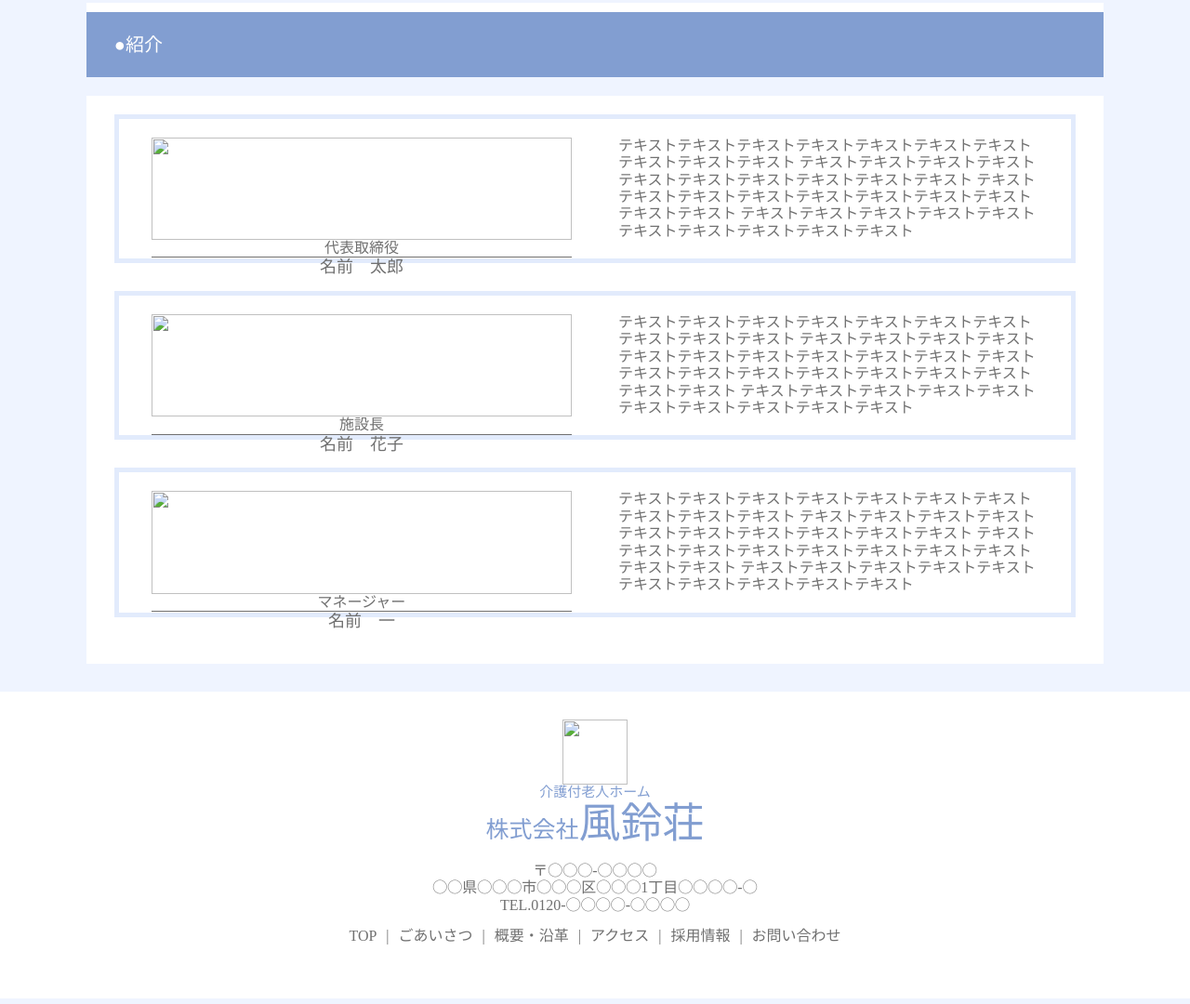
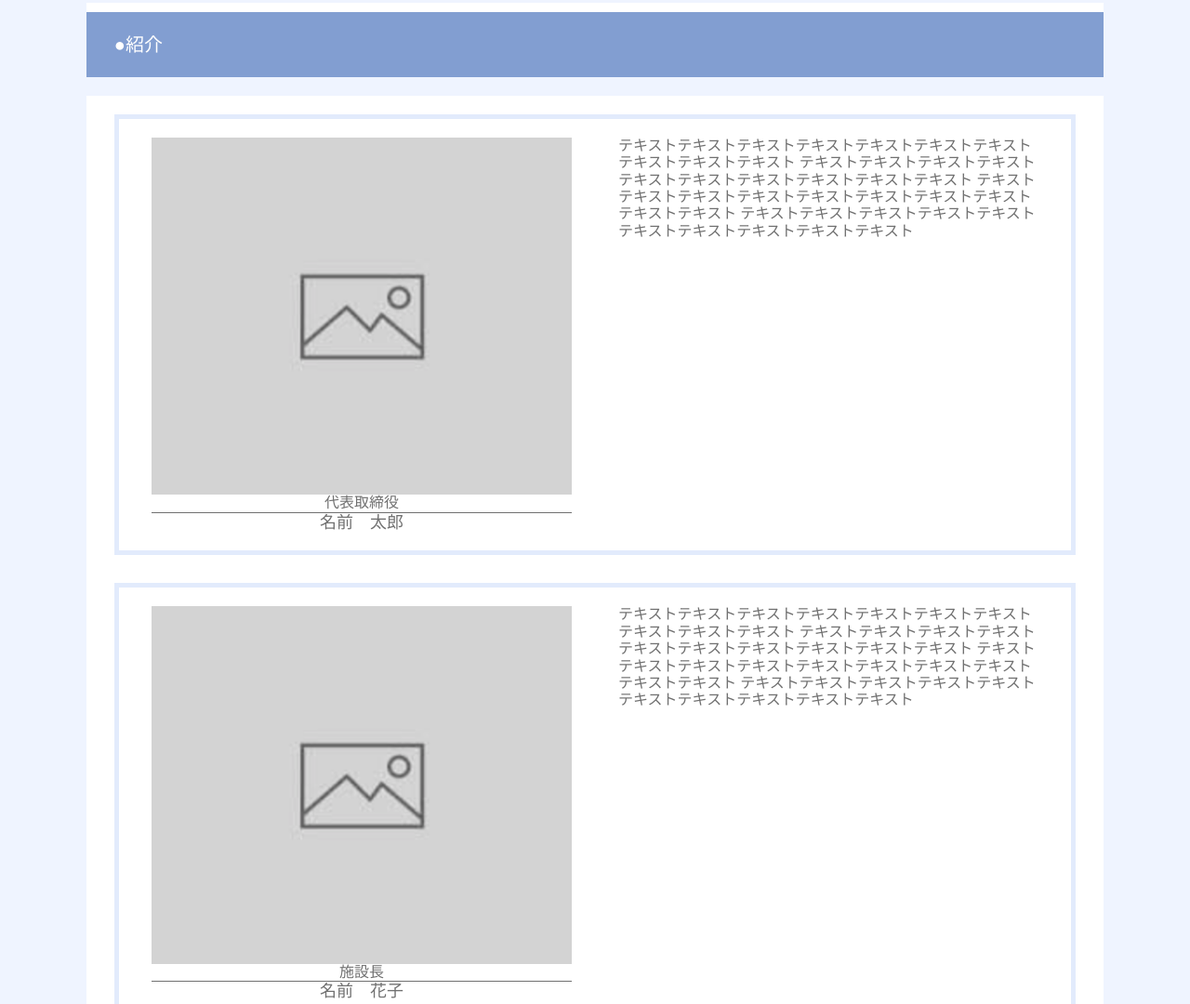
Before and after one commit to sumomo824/furin-greeting, a plain HTML site: page index.html in a window 1280 px wide. Shown: the part 1080-2160 px from the top of the page at 93% size. Drawn offline with Linux system fonts and the light colour scheme.

Commit message:
Update index.html

```diff
--- a/index.html
+++ b/index.html
@@ -15,7 +15,7 @@
             <div class="container">
             <div class="header">
                 <div class="header-left">
-                    <div class="header-logo"><img src="../img/logo-furin.png"></div>
+                    <div class="header-logo"><img src="logo-furin.png"></div>
                     <div class="header-Ltxt">
                         <p id="sub-ttl">介護付老人ホーム</p>
                         <p id="main-ttl">株式会社<span id="header-ttl top">風鈴荘</span></p>
@@ -64,7 +64,7 @@
                         <div class="introductions">
                             <div class="introduction">
                                 <div class="member">
-                                    <img src="../img/dummy.png">
+                                    <img src="dummy.png">
                                     <p class="a1">代表取締役</p>
                                     <div class="name"><p>名前　太郎</p></div>
                                 </div>
@@ -77,7 +77,7 @@
                             </div>
                             <div class="introduction">
                                 <div class="member">
-                                    <img src="../img/dummy.png">
+                                    <img src="dummy.png">
                                     <p class="a1">施設長</p>
                                     <div class="name"><p>名前　花子</p></div>
                                 </div>
@@ -90,7 +90,7 @@
                             </div>
                             <div class="introduction">
                                 <div class="member">
-                                    <img src="../img/dummy.png">
+                                    <img src="dummy.png">
                                     <p class="a1">マネージャー</p>
                                     <div class="name"><p>名前　一</p></div>
                                 </div>
@@ -114,7 +114,7 @@
             <footer class="footer">
                 <div class="container">
                 <div class="footer-ttl">
-                    <img src="../img/logo-furin.png">
+                    <img src="logo-furin.png">
                     <p id="sub-ttl" class="Fsub-ttl">介護付老人ホーム</p>
                         <p id="main-ttl">株式会社<span id="header-ttl">風鈴荘</span></p>
                 </div>
```
